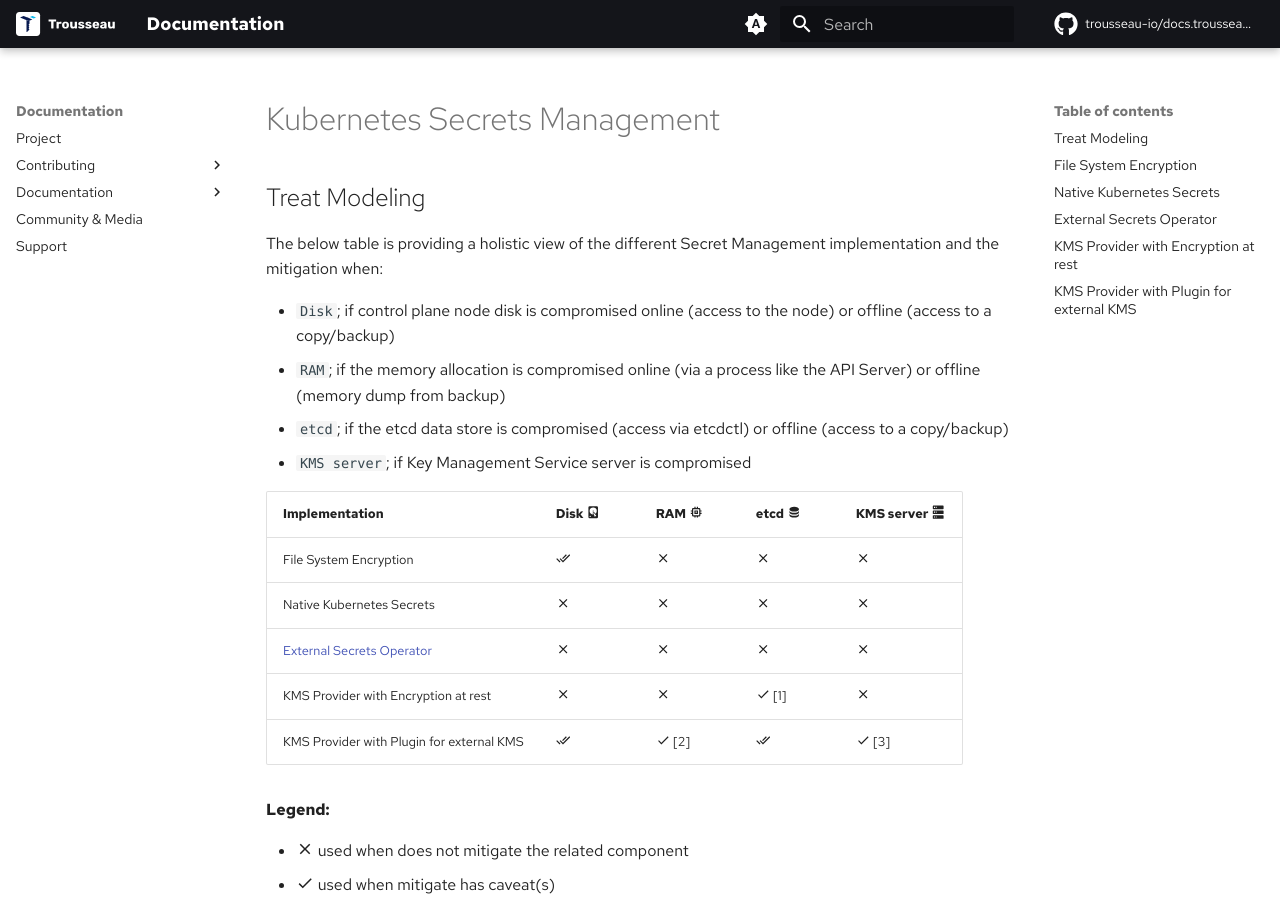
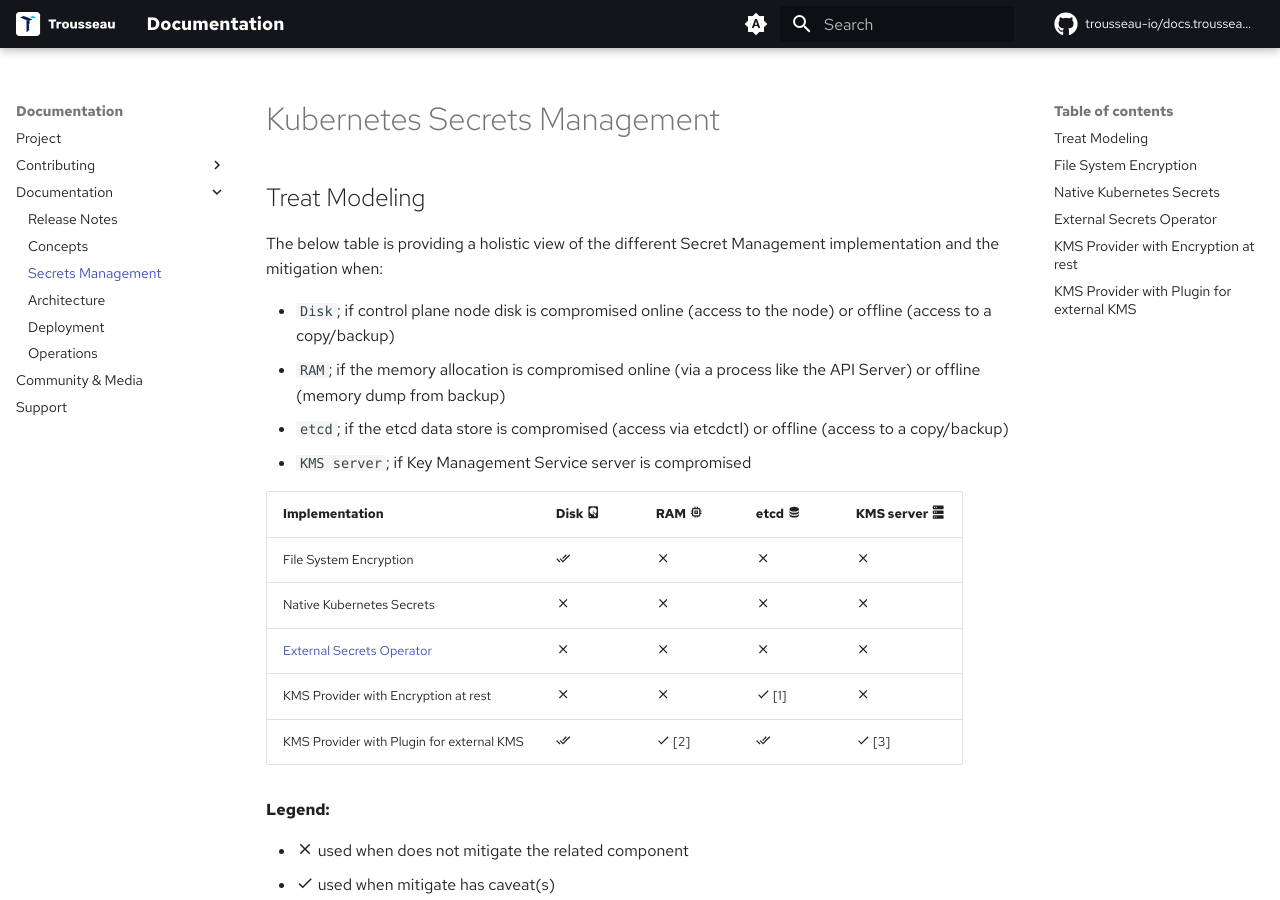
Before and after one commit to Trousseau-io/docs.trousseau.io, an MkDocs documentation site: the page built from docs/trousseau/secretmanagement.md, in a window 1280 px wide and 900 px high. Built offline with MkDocs 1.6.1 and Material for MkDocs 9.7.7, drawn with Linux system fonts in a browser that asks for light colours; some web fonts are replaced; comment, search, counter and statistics services are not loaded.

Commit message:
Update mkdocs.yml

```diff
--- a/mkdocs.yml
+++ b/mkdocs.yml
@@ -96,6 +96,7 @@ nav:
   - Documentation:
     - Release Notes: 'trousseau/release_notes.md'
     - Concepts: 'trousseau/concepts.md'
+    - Secrets Management: 'trousseau/secretmanagement.md'
     - Architecture: 'trousseau/architecture.md'
     - Deployment: 'trousseau/deployment.md'
     - Operations: 'trousseau/operations.md'
```
